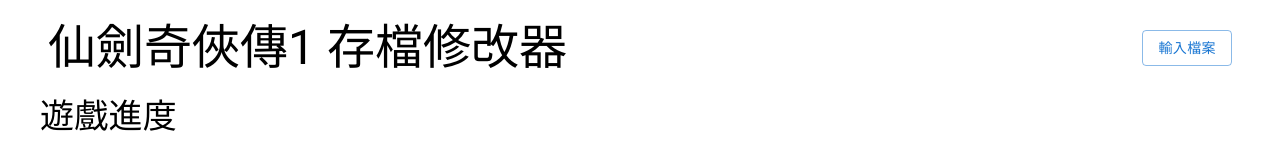
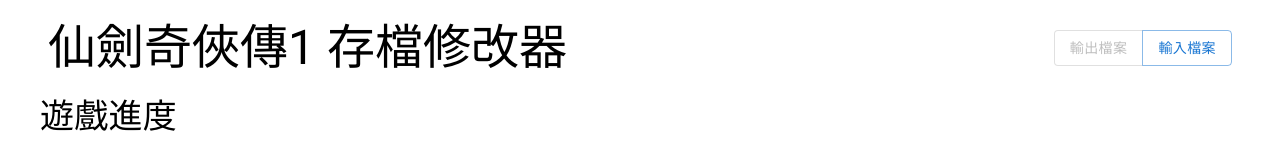
Before and after one commit to chehsunliu/pal-save-editor, a React (Create React App) app: page / in a window 1280 px wide. Shown: the top 158 px of the page. Built offline with nearby package versions, Linux system fonts and the light colour scheme.

Commit message:
Add export button

```diff
--- /dev/null
+++ b/src/app/feature/header/ExportSaveButton.tsx
@@ -0,0 +1,15 @@
+import { Button, ButtonProps } from "@material-ui/core";
+import { useAppSelector } from "app/hook";
+
+const ExportSaveButton = (props: ButtonProps) => {
+  const raw = useAppSelector((state) => state.raw);
+  const disabled = raw.filename === null;
+
+  return (
+    <Button {...props} disabled={disabled}>
+      {props.children}
+    </Button>
+  );
+};
+
+export default ExportSaveButton;
--- a/src/app/feature/header/Header.tsx
+++ b/src/app/feature/header/Header.tsx
@@ -2,6 +2,7 @@
 import { createStyles, makeStyles, Theme } from "@material-ui/core/styles";
 import ImportSaveButton from "app/feature/header/ImportSaveButton";
 import React from "react";
+import ExportSaveButton from "app/feature/header/ExportSaveButton";
 
 const useStyles = makeStyles((theme: Theme) =>
   createStyles({
@@ -20,6 +21,7 @@
         仙劍奇俠傳1 存檔修改器
       </Typography>
       <ButtonGroup color="primary">
+        <ExportSaveButton>輸出檔案</ExportSaveButton>
         <ImportSaveButton>輸入檔案</ImportSaveButton>
       </ButtonGroup>
     </Toolbar>
--- a/src/app/feature/header/ImportSaveButton.tsx
+++ b/src/app/feature/header/ImportSaveButton.tsx
@@ -4,6 +4,7 @@
 import { useAppDispatch } from "app/hook";
 import { replaced as gameProgressReplaced } from "app/feature/gameProgress/gameProgressSlice";
 import { replaced as charactersReplaced } from "app/feature/characters/charactersSlice";
+import { filenameUpdated } from "app/feature/header/rawSlice";
 
 const ImportSaveButton = (props: ButtonProps<"label">) => {
   const dispatch = useAppDispatch();
@@ -12,6 +13,7 @@
     if (e.target.files === null) {
       return;
     }
+    const targetFile = e.target.files[0];
 
     const reader = new FileReader();
     reader.onload = (e) => {
@@ -27,8 +29,9 @@
       const save = saveEditor.load(buffer);
       dispatch(gameProgressReplaced({ state: save.gameProgress }));
       dispatch(charactersReplaced({ state: save.characters }));
+      dispatch(filenameUpdated({ filename: targetFile.name }));
     };
-    reader.readAsArrayBuffer(e.target.files[0]);
+    reader.readAsArrayBuffer(targetFile);
   };
 
   return (
```
